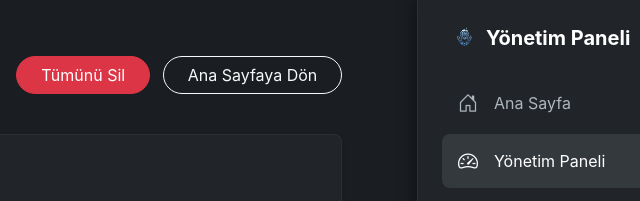
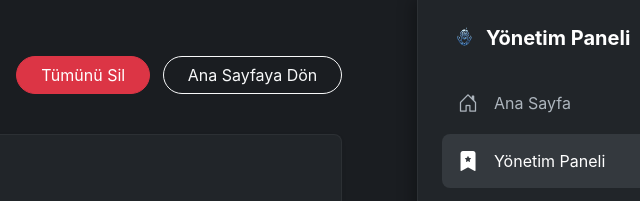
Before and after one commit to omerbodur000/fridayai, a website: page yonetim.html in a window 1280 px wide. Shown: the top 201 px of the page, 583-1223 px from the left. Drawn offline with nearby package versions, Linux system fonts and the light colour scheme; no server answers.

Commit message:
Guncelleme

```diff
--- a/yonetim.html
+++ b/yonetim.html
@@ -141,7 +141,7 @@
                         <a class="nav-link d-flex align-items-center" href="index.html"><i class="bi bi-house-door me-3 fs-5"></i>Ana Sayfa</a>
                     </li>
                     <li class="nav-item">
-                        <a class="nav-link d-flex align-items-center text-white bg-secondary bg-opacity-25" href="yonetim.html"><i class="bi bi-speedometer2 me-3 fs-5"></i>Yönetim Paneli</a>
+                        <a class="nav-link d-flex align-items-center text-white bg-secondary bg-opacity-25" href="yonetim.html"><i class="bi bi-bookmark-star-fill me-3 fs-5"></i>Yönetim Paneli</a>
                     </li>
                     <li class="nav-item">
                         <a class="nav-link d-flex align-items-center justify-content-between" data-bs-toggle="collapse" href="#tavanAltMenu" role="button" aria-expanded="false">
```
